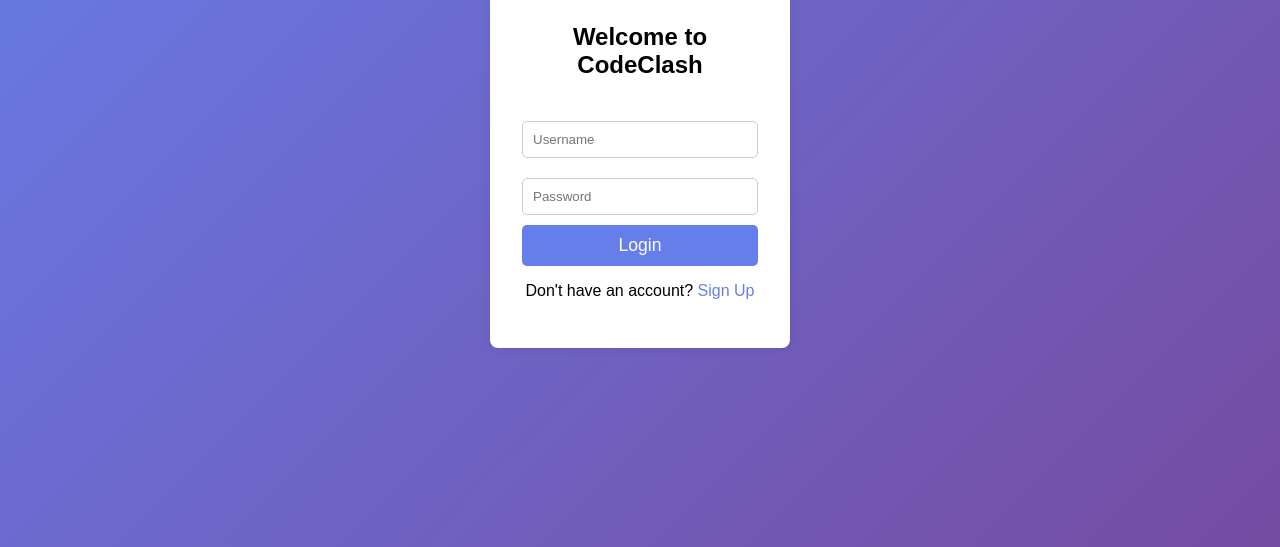
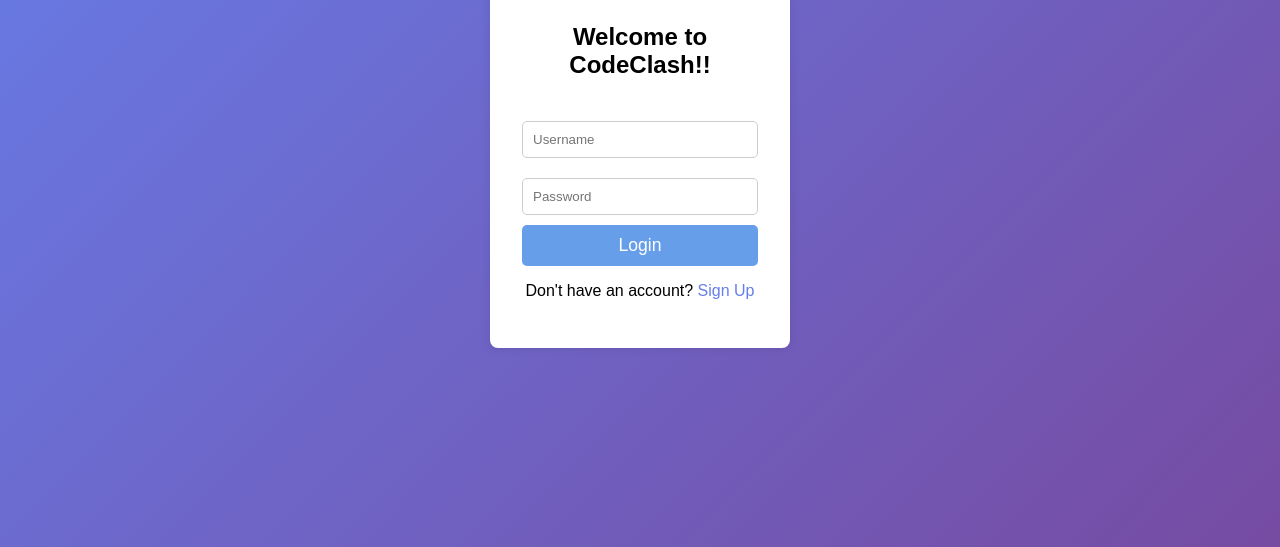
Before and after one commit to asshu-01/Quiz-app, a plain HTML site: page login.html in a window 1280 px wide. Shown: the part 253-800 px from the top of the page. Drawn offline with Linux system fonts and the light colour scheme.

Commit message:
login.html

```diff
--- a/login.html
+++ b/login.html
@@ -33,7 +33,7 @@
         border-radius: 5px;
       }
       button {
-        background-color: #667eea;
+        background-color: #669eea;
         color: white;
         border: none;
         padding: 10px;
@@ -77,7 +77,7 @@
 
       <!-- Login Form -->
       <div id="login-form" class="form-container active">
-        <h2>Welcome to CodeClash</h2>
+        <h2>Welcome to CodeClash!!</h2>
         <form id="loginForm" onsubmit="handleLogin(event)">
           <input type="text" id="username" placeholder="Username" required />
           <input type="password" id="password" placeholder="Password" required />
```
